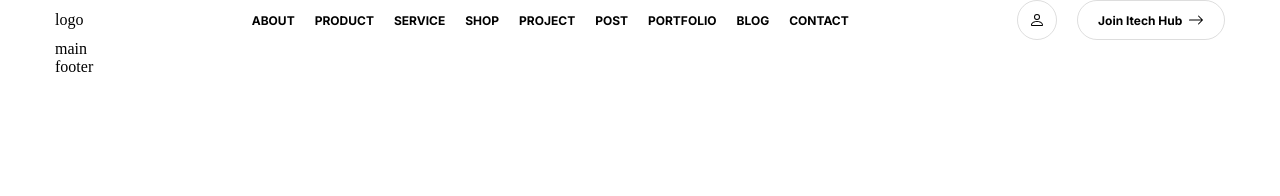
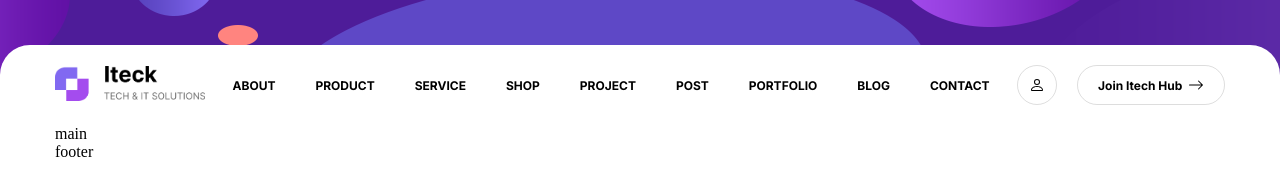
Before and after one commit to Amber2703/itech, a website built with Vite: page index.html in a window 1280 px wide. Built offline with nearby package versions, Linux system fonts and the light colour scheme.

Commit message:
top-banner

```diff
--- a/index.html
+++ b/index.html
@@ -8,9 +8,13 @@
     <title>Itech</title>
   </head>
   <body>
+    <div class="top-banner"></div>
     <header>
-      <div class="container">
-        <div>logo</div>
+
+      <div class="container header__container">
+        <a href="#">
+          <img class="header__logo" src="./assets/images/logo.png" alt="logo"/>
+        </a>
         <nav class="navigation">
           <ul>
             <li><a class="link" href="./pages/about/index.html">About</a></li>
@@ -36,13 +40,33 @@
         </nav>
         <div class="header__buttons">
           <button class="button button_round">
-            <svg xmlns="http://www.w3.org/2000/svg" width="16" height="16" fill="currentColor" class="bi bi-person" viewBox="0 0 16 16">
-              <path d="M8 8a3 3 0 1 0 0-6 3 3 0 0 0 0 6Zm2-3a2 2 0 1 1-4 0 2 2 0 0 1 4 0Zm4 8c0 1-1 1-1 1H3s-1 0-1-1 1-4 6-4 6 3 6 4Zm-1-.004c-.001-.246-.154-.986-.832-1.664C11.516 10.68 10.289 10 8 10c-2.29 0-3.516.68-4.168 1.332-.678.678-.83 1.418-.832 1.664h10Z"/>
+            <svg
+              xmlns="http://www.w3.org/2000/svg"
+              width="16"
+              height="16"
+              fill="currentColor"
+              class="bi bi-person"
+              viewBox="0 0 16 16"
+            >
+              <path
+                d="M8 8a3 3 0 1 0 0-6 3 3 0 0 0 0 6Zm2-3a2 2 0 1 1-4 0 2 2 0 0 1 4 0Zm4 8c0 1-1 1-1 1H3s-1 0-1-1 1-4 6-4 6 3 6 4Zm-1-.004c-.001-.246-.154-.986-.832-1.664C11.516 10.68 10.289 10 8 10c-2.29 0-3.516.68-4.168 1.332-.678.678-.83 1.418-.832 1.664h10Z"
+              />
             </svg>
           </button>
-          <button class="button">Join Itech Hub&nbsp;&nbsp;
-            <svg xmlns="http://www.w3.org/2000/svg" width="16" height="16" fill="currentColor" class="bi bi-arrow-right" viewBox="0 0 16 16">
-              <path fill-rule="evenodd" d="M1 8a.5.5 0 0 1 .5-.5h11.793l-3.147-3.146a.5.5 0 0 1 .708-.708l4 4a.5.5 0 0 1 0 .708l-4 4a.5.5 0 0 1-.708-.708L13.293 8.5H1.5A.5.5 0 0 1 1 8z"/>
+          <button class="button">
+            Join Itech Hub&nbsp;&nbsp;
+            <svg
+              xmlns="http://www.w3.org/2000/svg"
+              width="16"
+              height="16"
+              fill="currentColor"
+              class="bi bi-arrow-right"
+              viewBox="0 0 16 16"
+            >
+              <path
+                fill-rule="evenodd"
+                d="M1 8a.5.5 0 0 1 .5-.5h11.793l-3.147-3.146a.5.5 0 0 1 .708-.708l4 4a.5.5 0 0 1 0 .708l-4 4a.5.5 0 0 1-.708-.708L13.293 8.5H1.5A.5.5 0 0 1 1 8z"
+              />
             </svg>
           </button>
         </div>
--- a/styles/header.scss
+++ b/styles/header.scss
@@ -1,18 +1,39 @@
+.top-banner{
+  width: 100%;
+  height: 75px;
+  background-image: url('./../assets/images/top_nav_background.png');
+  background-position: center;
+  background-repeat: no-repeat;
+  background-size: cover;
+  margin-bottom: -30px;
+}
+
 header {
-  .container {
+  --top-radius: 30px;
+  background-color: var(--white-color);
+  border-top-right-radius: var(--top-radius);
+  border-top-left-radius: var(--top-radius);
+  padding: var(--gap);
+  .header__container {
     display: flex;
     justify-content: space-between;
     align-items: center;
     gap: var(--gap);
   }
-  .header__buttons,
-  .navigation ul {
+  .header__buttons {
     display: flex;
     gap: var(--gap);
   }
 
   .navigation ul {
+    display: flex;
+    gap: calc(var(--gap) * 2);
     font: var(--smaller-font);
     text-transform: uppercase;
   }
 }
+
+.header__logo {
+  width: 150px;
+  height: 35px;
+}
--- a/styles/links.scss
+++ b/styles/links.scss
@@ -7,3 +7,7 @@
         color: var(--violett-color);
     }
 }
+
+.link_active {
+    color: var(--violett-color);
+}
```
Also changed, not shown: assets/images/logo.png (added), assets/images/top_nav_background.png (added).
